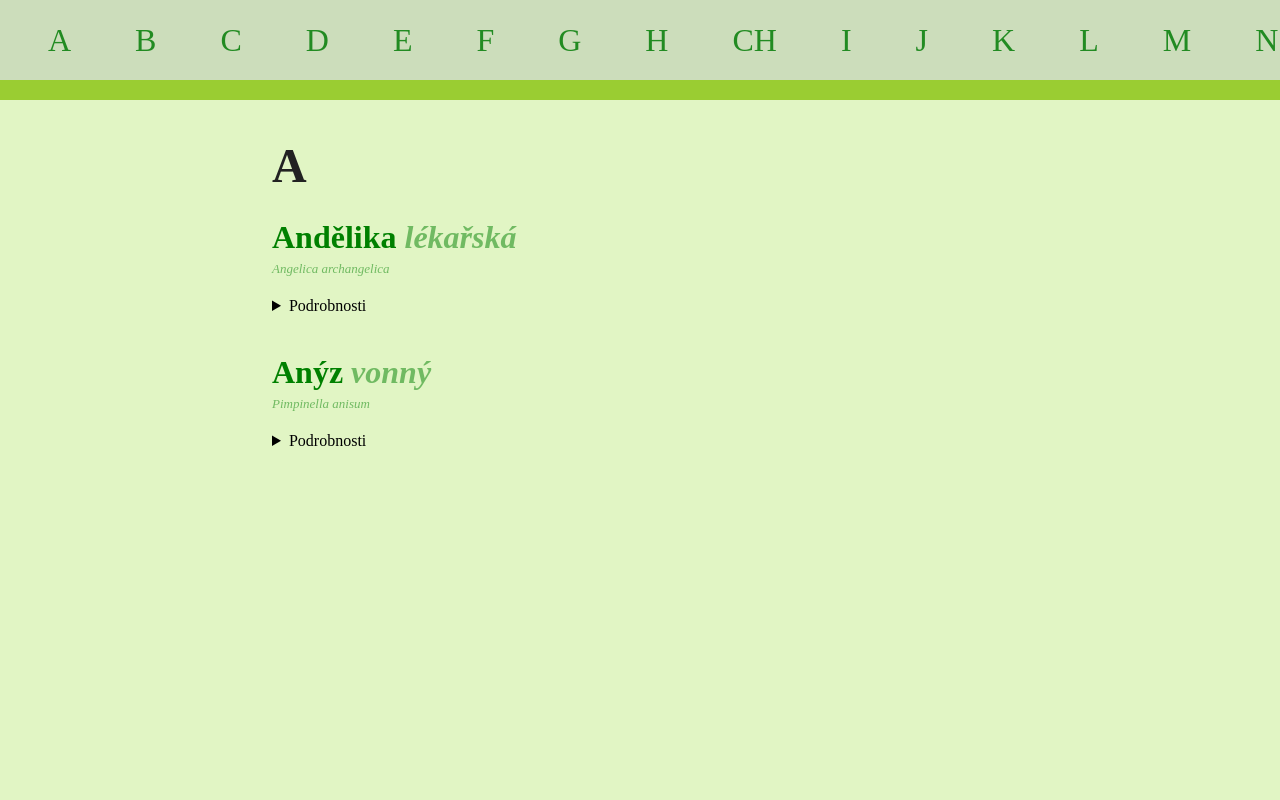
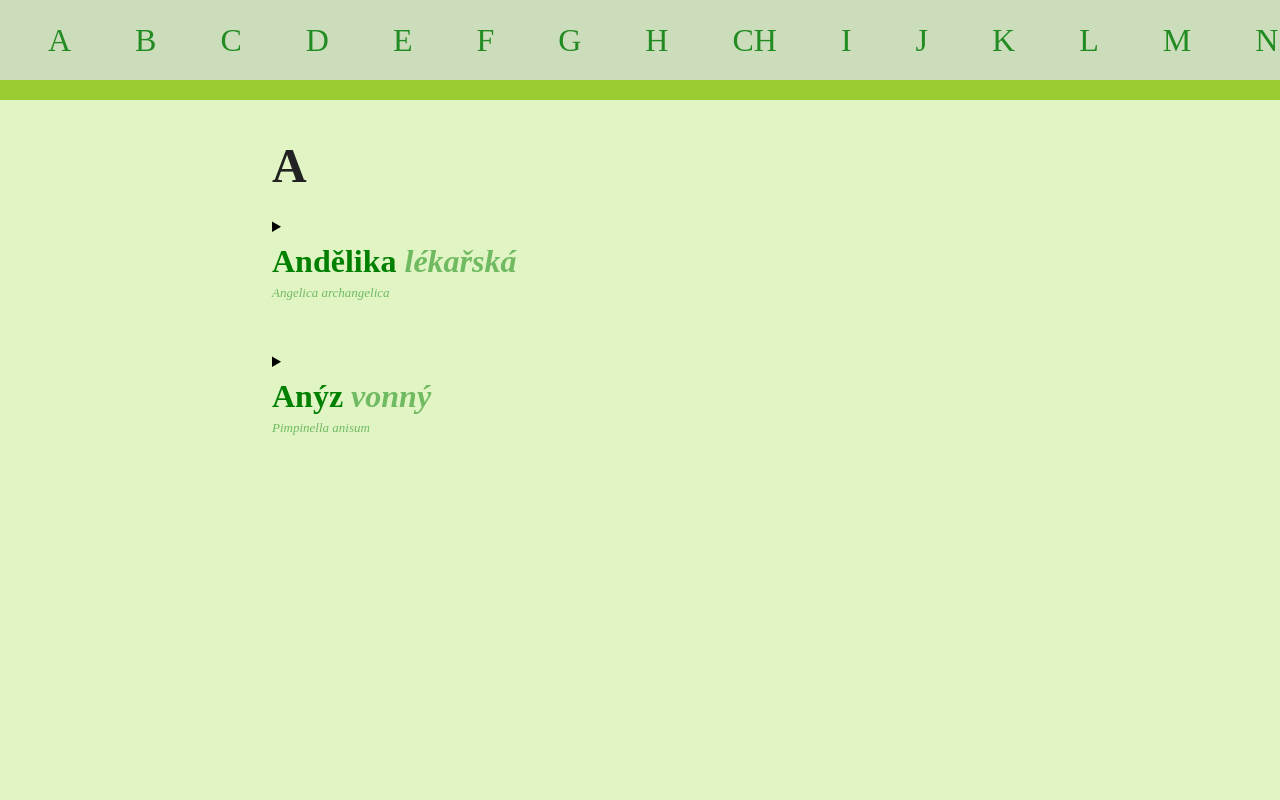
Before and after one commit to mini-mali/culina-herbis, a website: page index.html in a window 1280 px wide. Shown: the top 800 px of the page. Drawn offline with Linux system fonts and the light colour scheme.

Commit message:
move <h1> in <summary>

```diff
--- a/index.html
+++ b/index.html
@@ -342,6 +342,8 @@
                 A
             </h1>
             <article id="A__Andelika-lekarska">
+                <details>
+                    <summary>
                         <h1>
                             <span lang="cs">
                                 Andělika <i>lékařská</i>
@@ -350,8 +352,7 @@
                                 Angelica archangelica
                             </span>
                         </h1>
-                <details>
-                    <summary>Podrobnosti</summary>
+                    </summary>
                     <section>
                         <code>
                             $ include ./templates/dl__Cizojazyčné názvy.html
@@ -426,6 +427,8 @@
                 </details>
             </article>
             <article id="A__Anyz">
+                <details>
+                    <summary>
                         <h1>
                             <span lang="cs">
                                 Anýz <i>vonný</i>
@@ -434,8 +437,7 @@
                                 Pimpinella anisum
                             </span>
                         </h1>
-                <details>
-                    <summary>Podrobnosti</summary>
+                    </summary>
                     <section>
                         <dl title="Cizojazyčné názvy">
                             <dt lang="en" title="English">EN</dt>
--- a/styles/UI/details.scss
+++ b/styles/UI/details.scss
@@ -9,6 +9,12 @@
 //
 details {
   //...
+
+  &[open] {
+    * {
+      color: red;
+    }
+  }
 }
 
 
@@ -18,5 +24,9 @@ details {
 //  <summary>
 //
 summary {
-  //...
+  cursor: pointer;
+
+  &::-webkit-details-marker {
+    display: none;
+  }
 }
```
Also changed, not shown: dist/app.css, dist/details.css. Lines whose indentation alone changed are shown as unchanged.
